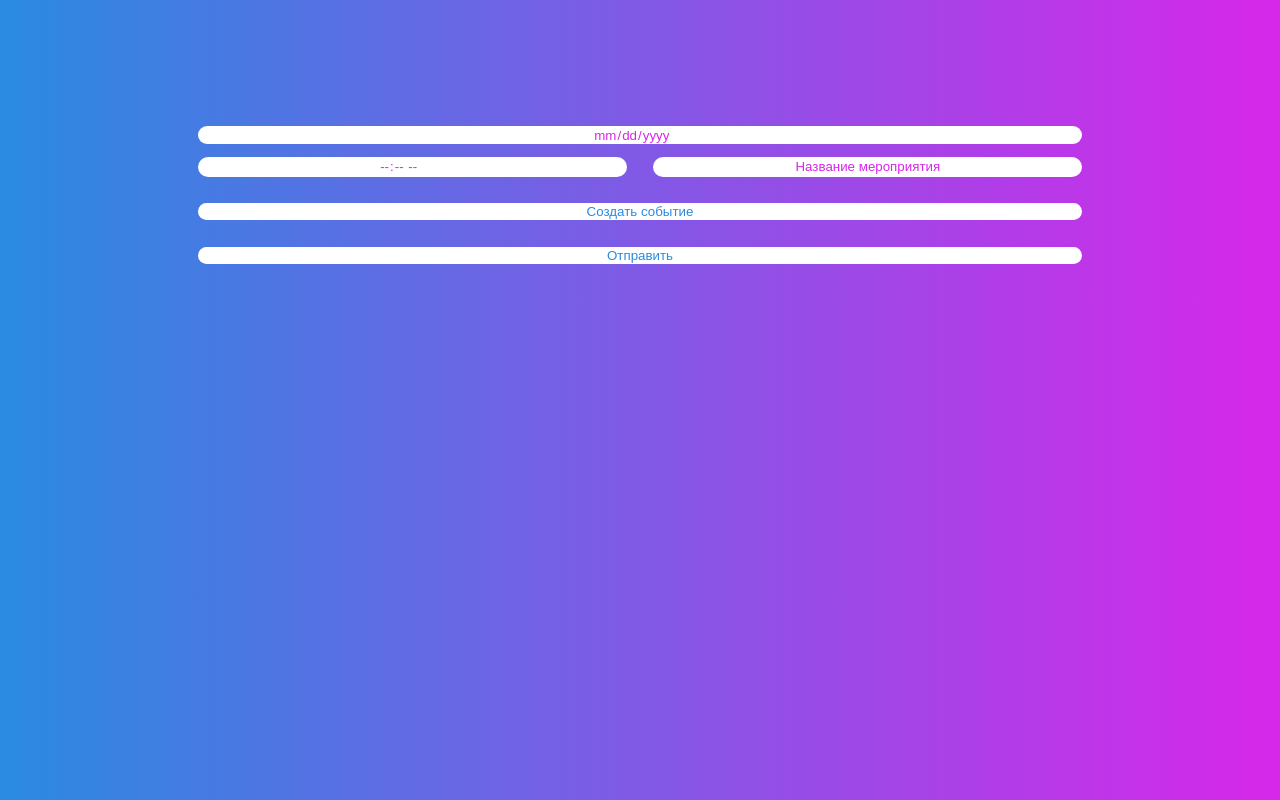
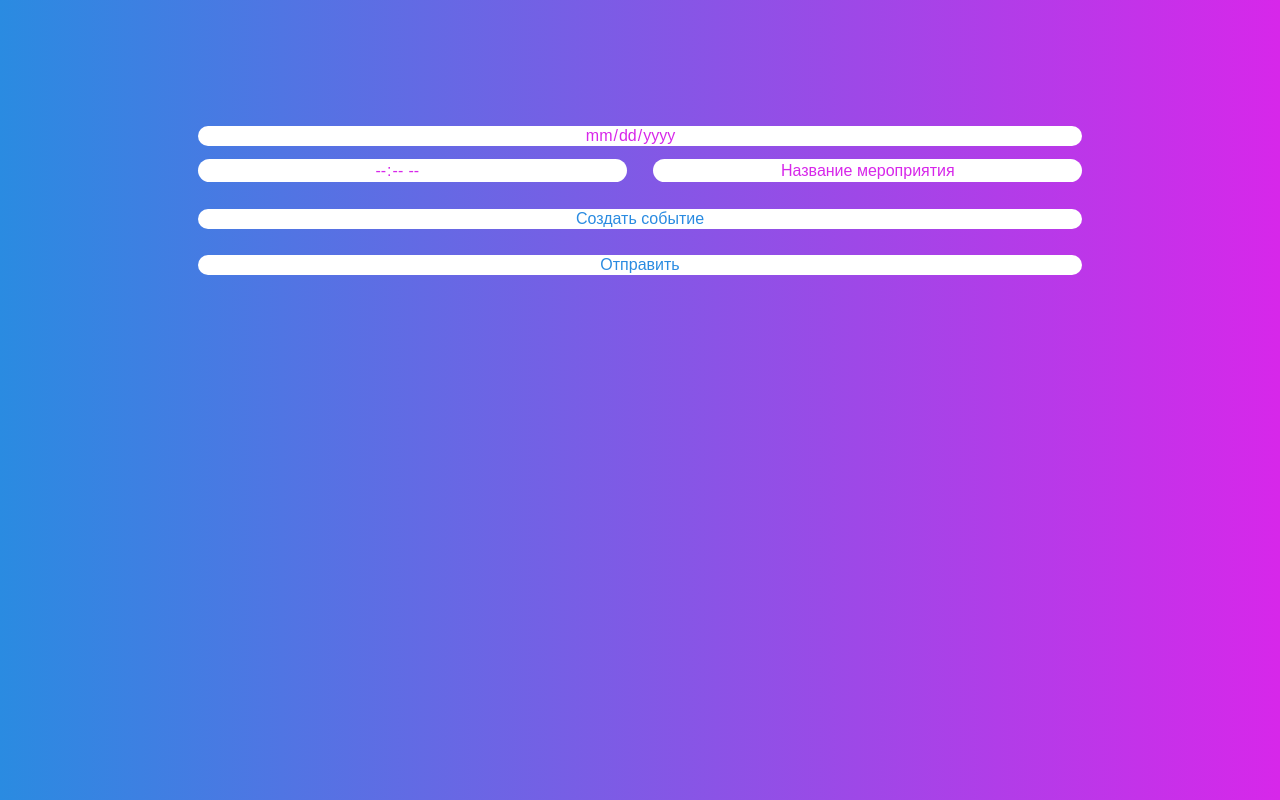
Before and after one commit to ArtemPodloboshnikov/server_vk_calendar, a website: page index.html in a window 1280 px wide. Drawn offline with Linux system fonts and the light colour scheme; no server answers.

Commit message:
Version 3.1

```diff
--- a/index.html
+++ b/index.html
@@ -33,6 +33,7 @@
         border-radius: 12px;
         color: var(--blue-color);
         text-align: center;
+        font-size: 1em;
     }
     input::placeholder
     {
--- a/package.json
+++ b/package.json
@@ -1,6 +1,6 @@
 {
   "name": "server_vk_calendar",
-  "version": "2.0.0",
+  "version": "3.0.0",
   "author": "Artem Podloboshnikov",
   "license": "ISC",
   "dependencies": {
```
